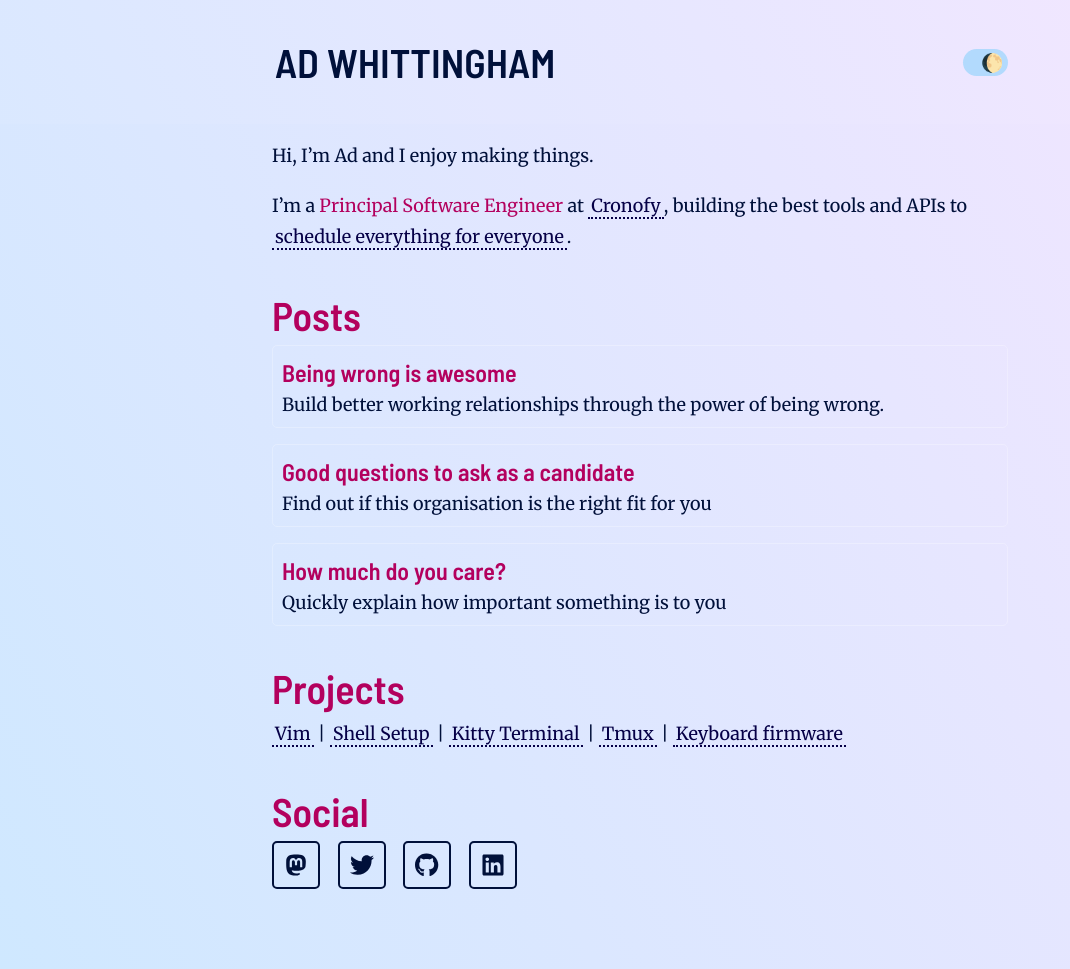
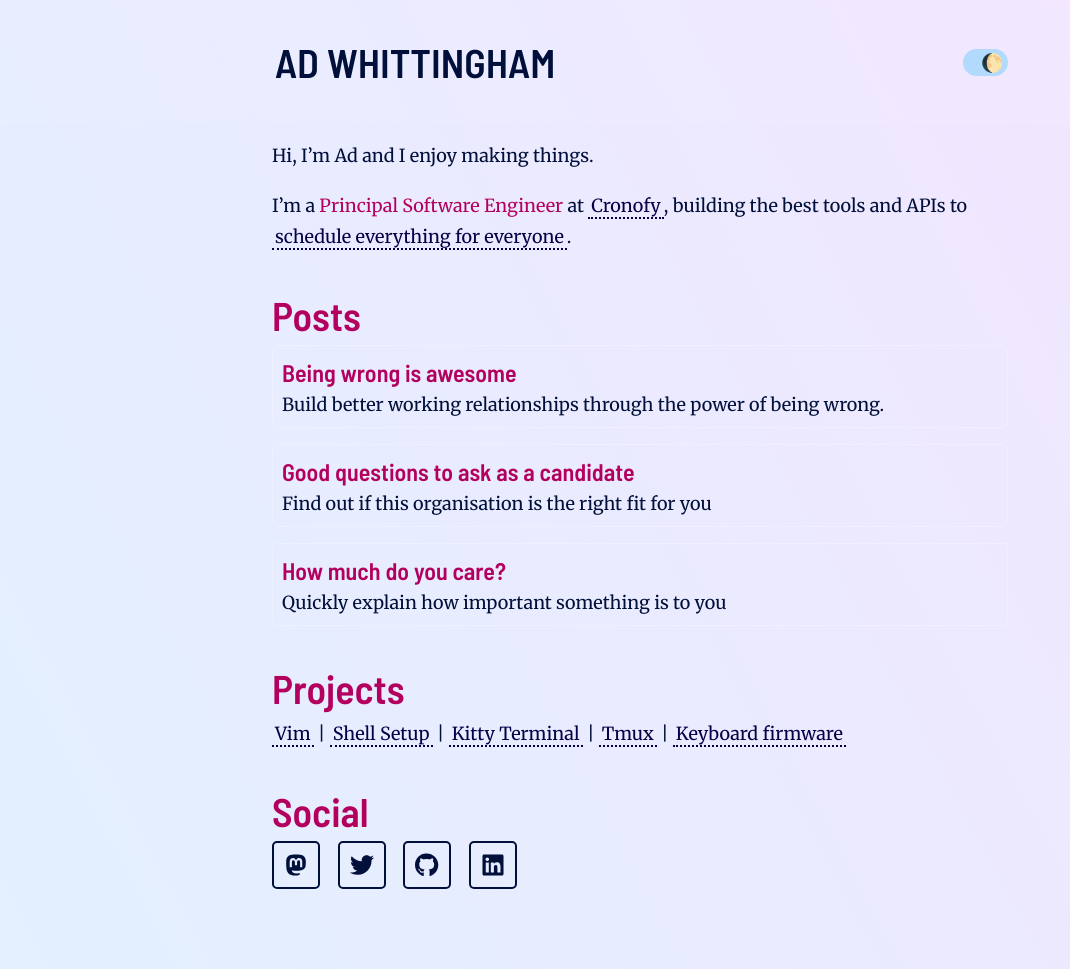
Before and after one commit to AdamWhittingham/personal-site, a Jekyll site: the page built from index.md, in a window 1280 px wide. Shown: the whole page, without its empty margins (0-1070 px from the left). Built offline with Jekyll 4.4.1, drawn with Linux system fonts in a browser that asks for light colours.

Commit message:
Slight reduction in background gradient severity

```diff
--- a/_sass/_colors.scss
+++ b/_sass/_colors.scss
@@ -4,7 +4,7 @@
 }
 
 body {
-  --background: linear-gradient(135deg, #1f315e 0%, #060941 100%);
+  --background: linear-gradient(135deg, #102850 0%, #060941 100%);
   --back: var(--back-dark);
   --text: #FFFFFF;
   --headings: #1ED7BE;
@@ -17,7 +17,7 @@
 }
 
 body.light {
-  --background: linear-gradient(62deg, #cfe8ff 0%, #f3e5ff 100%);
+  --background: linear-gradient(62deg, #e2f0ff 0%, #f3e5ff 100%);
   --back: var(--back-light);
   --text: #00103A;
   --link: #060047;
```
